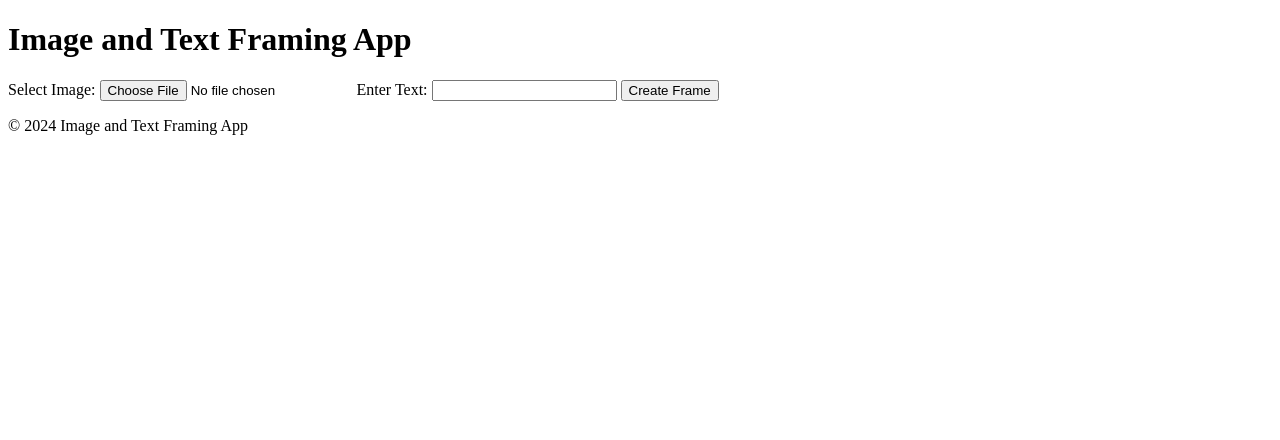
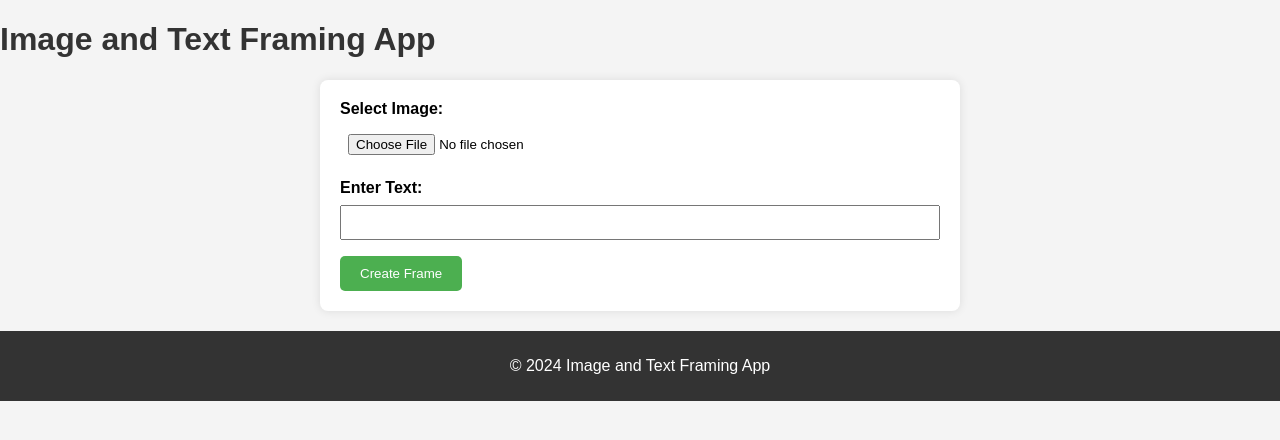
Before and after one commit to Muyi2905/text-to-frame-django, a Django app: page / in a window 1280 px wide. Shown: the top 440 px of the page. Run offline with Django 5.2, Linux system fonts and the light colour scheme.

Commit message:
refactor

```diff
--- a/config/settings.py
+++ b/config/settings.py
@@ -40,7 +40,7 @@ INSTALLED_APPS = [
     'django.contrib.messages',
     'django.contrib.staticfiles',
     'myapp'
-    'bootstrap5'
+
 ]
 
 MIDDLEWARE = [
--- a/myapp/templates/home.html
+++ b/myapp/templates/home.html
@@ -4,6 +4,73 @@
     <meta charset="UTF-8">
     <meta name="viewport" content="width=device-width, initial-scale=1.0">
     <title>Image and Text Framing App</title>
+      <style>
+        body {
+            font-family: 'Arial', sans-serif;
+            margin: 0;
+            padding: 0;
+            background-color: #f4f4f4;
+        }
+
+        h1 {
+            color: #333;
+        }
+
+        form {
+            max-width: 600px;
+            margin: 20px auto;
+            padding: 20px;
+            background-color: #fff;
+            border-radius: 8px;
+            box-shadow: 0 0 10px rgba(0, 0, 0, 0.1);
+        }
+
+        label {
+            display: block;
+            margin-bottom: 8px;
+            font-weight: bold;
+        }
+
+        input {
+            width: 100%;
+            padding: 8px;
+            margin-bottom: 16px;
+            box-sizing: border-box;
+        }
+
+        button {
+            background-color: #4caf50;
+            color: #fff;
+            padding: 10px 20px;
+            border: none;
+            border-radius: 5px;
+            cursor: pointer;
+        }
+
+        button:hover {
+            background-color: #45a049;
+        }
+
+        h2 {
+            margin-top: 20px;
+            color: #333;
+        }
+
+        img {
+            max-width: 100%;
+            height: auto;
+            margin-top: 10px;
+            box-shadow: 0 0 10px rgba(0, 0, 0, 0.1);
+        }
+
+        footer {
+            margin-top: 20px;
+            text-align: center;
+            padding: 10px;
+            background-color: #333;
+            color: #fff;
+        }
+    </style>
 </head>
 <body>
     <h1>Image and Text Framing App</h1>
```
